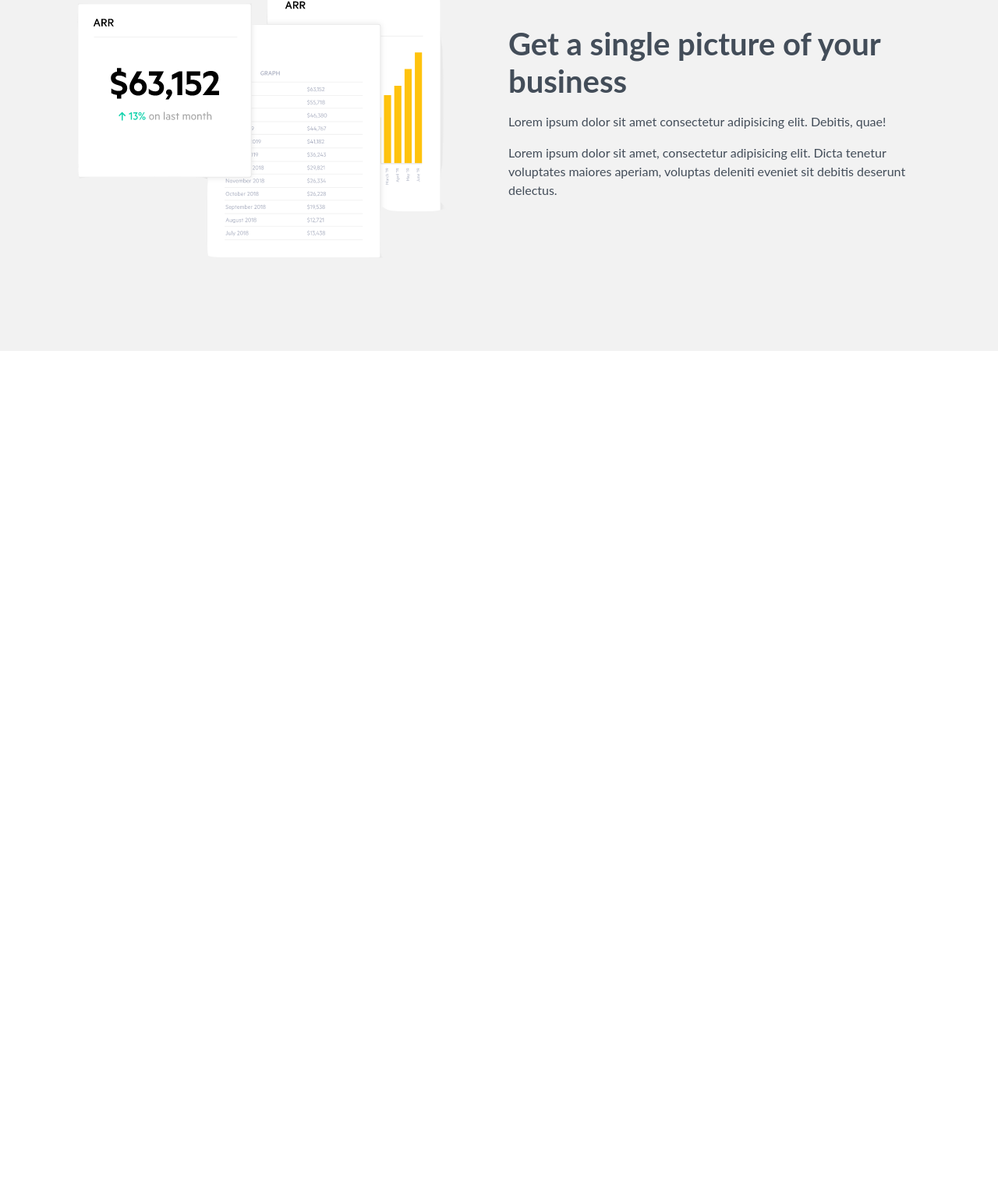
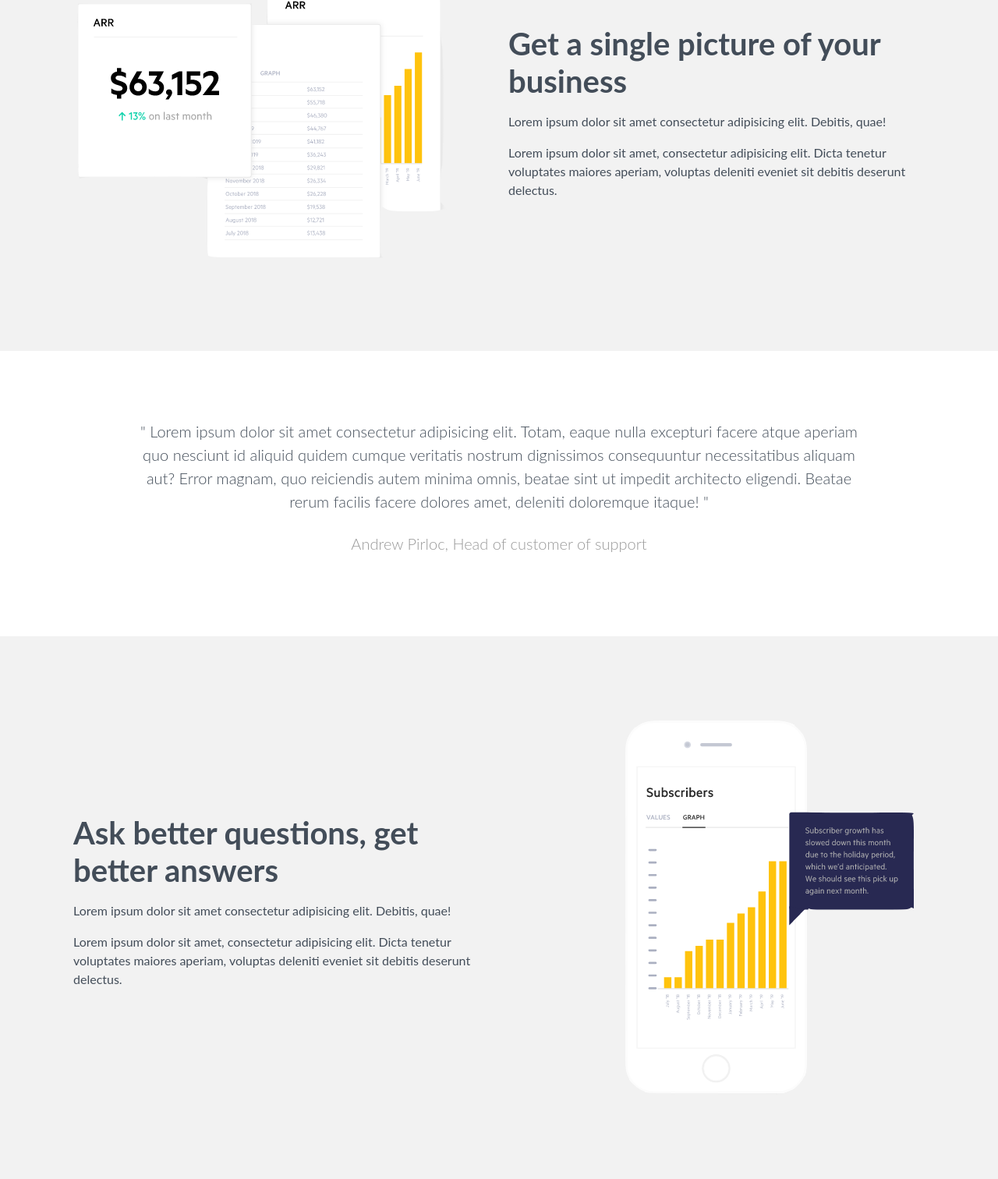
Before and after one commit to younesatari/UnicMetric-Landing-Page, a plain HTML site: page index.html in a window 1280 px wide. Shown: the part 1186-2698 px from the top of the page at 78% size. Before the commit the page ends 1636 px from the top, so only its background shows below. Drawn offline with nearby package versions, Linux system fonts and the light colour scheme.

Commit message:
We added quote section and pricing section

```diff
--- a/index.html
+++ b/index.html
@@ -88,6 +88,32 @@
          </div>
       </div>
    </section>
+   <!-- Quote Section -->
+   <section id="quote" class="bg-white">
+      <div class="container">
+         <div class="row">
+            <div class="col-10 mx-auto quote-text text-center font-italic">
+               <p class="mb-4 lead">" Lorem ipsum dolor sit amet consectetur adipisicing elit. Totam, eaque nulla excepturi facere atque aperiam quo nesciunt id aliquid quidem cumque veritatis nostrum dignissimos consequuntur necessitatibus aliquam aut? Error magnam, quo reiciendis autem minima omnis, beatae sint ut impedit architecto eligendi. Beatae rerum facilis facere dolores amet, deleniti doloremque itaque! "</p>
+               <p class="lead quote-author">Andrew Pirloc, Head of customer of support</p>
+            </div>
+         </div>
+      </div>
+   </section>
+   <!-- pricing -->
+   <section id="pricing" class="p-5 bg-secondary">
+      <div class="container">
+         <div class="row align-items-center mx-auto">
+            <div class="col-md-6 business-text">
+               <h1 class="mb-3">Ask better questions, get better answers</h1>
+               <p>Lorem ipsum dolor sit amet consectetur adipisicing elit. Debitis, quae!</p>
+               <p>Lorem ipsum dolor sit amet, consectetur adipisicing elit. Dicta tenetur voluptates maiores aperiam, voluptas deleniti eveniet sit debitis deserunt delectus.</p>
+            </div>
+            <div class="col-md-6 d-flex justify-content-end">
+               <img class="img-fluid" src="img/img3.png">
+            </div>
+         </div>
+      </div>
+   </section>
 
   <script src="https://code.jquery.com/jquery-3.3.1.slim.min.js" integrity="sha384-q8i/X+965DzO0rT7abK41JStQIAqVgRVzpbzo5smXKp4YfRvH+8abtTE1Pi6jizo"
     crossorigin="anonymous"></script>
--- a/scss/main.scss
+++ b/scss/main.scss
@@ -103,3 +103,35 @@ body {
 }
 
 /* End of Business */
+/* Quote */
+#quote {
+   padding: 5.5rem 1rem;
+
+   .quote-text {
+      font-size: 1.1rem;
+   }
+
+   .quote-author {
+      color: rgba(0,0,0,.4);
+   }
+}
+
+/* End of Quote */
+/* Pricing */
+#pricing {
+   h1 {
+      font-weight: bold;
+   }
+
+   p {
+      font-size: 1rem;
+   }
+
+   .business-text {
+      @include screen {
+         text-align: center;
+      }
+   }
+}
+
+/* End of Pricing */
```
Also changed, not shown: css/main.css, 1 other file.
